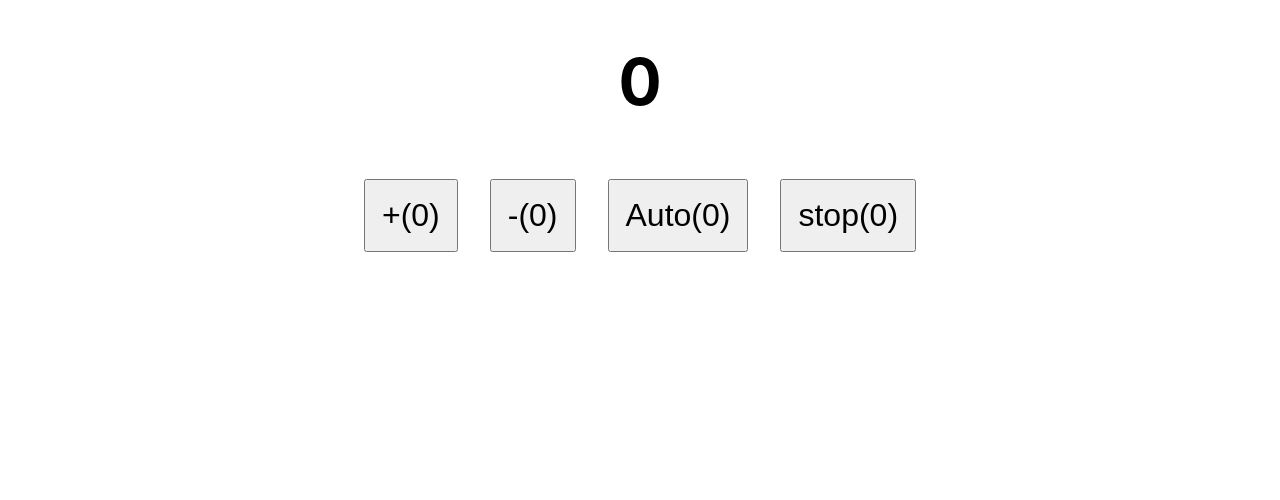
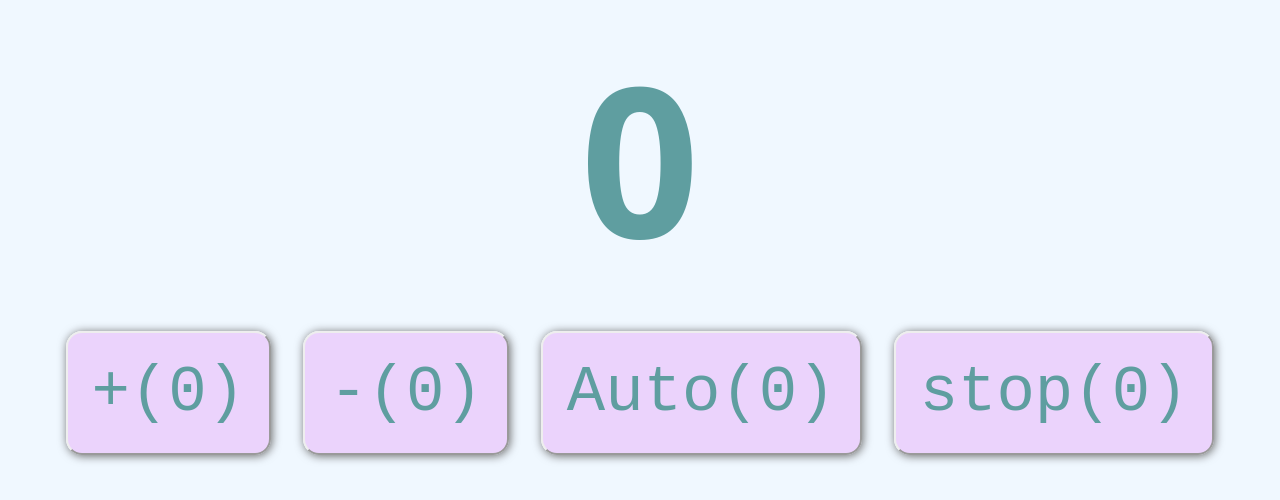
Before and after one commit to andresgf95/megacontador, a React (Create React App) app: page / in a window 1280 px wide. Shown: the top 500 px of the page. Built offline with nearby package versions, Linux system fonts and the light colour scheme.

Commit message:
Estilos engadidos

```diff
--- a/src/App.css
+++ /dev/null
@@ -1,3 +0,0 @@
-.App {
-  text-align: center;
-}
--- a/src/App.js
+++ b/src/App.js
@@ -1,5 +1,6 @@
 import { useEffect, useState } from 'react';
-import Boton from './boton.jsx';
+import Boton from './components/boton.jsx';
+import NovoBoton from './components/NovoBoton.jsx';
 
 function App() {
 
--- a/src/boton.module.css
+++ /dev/null
@@ -1,5 +0,0 @@
-.Boton {
-    padding: 1rem;
-    margin: 1rem;
-    font-size: xx-large;
-}
--- /dev/null
+++ b/src/components/NovoBoton.jsx
@@ -0,0 +1,18 @@
+import { useState } from 'react';
+import Styles from './boton.module.css'
+
+function NovoBoton(props) {
+
+  let [Click, SetClick] = useState(0)
+
+  function FacerClick() {
+    const NovoClick = Click + 1
+    SetClick(NovoClick)
+    }
+
+  return (
+  <button className={Styles.Boton} onClick={FacerClick}>{props.texto}({Click})</button>
+  )
+}
+
+export default NovoBoton;
--- /dev/null
+++ b/src/components/boton.module.css
@@ -0,0 +1,11 @@
+.Boton {
+    padding: 1.5rem;
+    margin: 1rem;
+    font-size: 4rem;
+    background-color: rgba(229, 166, 248, 0.459);
+    color: cadetblue;
+    border-color:currentColor;
+    border-radius: 1rem;
+    box-shadow: 1px 1px 10px rgb(104, 104, 104);
+    font-family:monospace;
+}
--- a/src/index.css
+++ b/src/index.css
@@ -7,4 +7,12 @@ body {
   -moz-osx-font-smoothing: grayscale;
   text-align: center;
   font-size: xx-large;
+  background-color: aliceblue;
 }
+
+h1 {
+  color: cadetblue;
+  margin: 1rem;
+  font-size: 13rem;
+  font-family: system-ui, -apple-system, BlinkMacSystemFont, 'Segoe UI', Roboto, Oxygen, Ubuntu, Cantarell, 'Open Sans', 'Helvetica Neue', sans-serif;
+}
```
Also changed, not shown: src/components/boton.jsx (renamed from src/boton.jsx).
